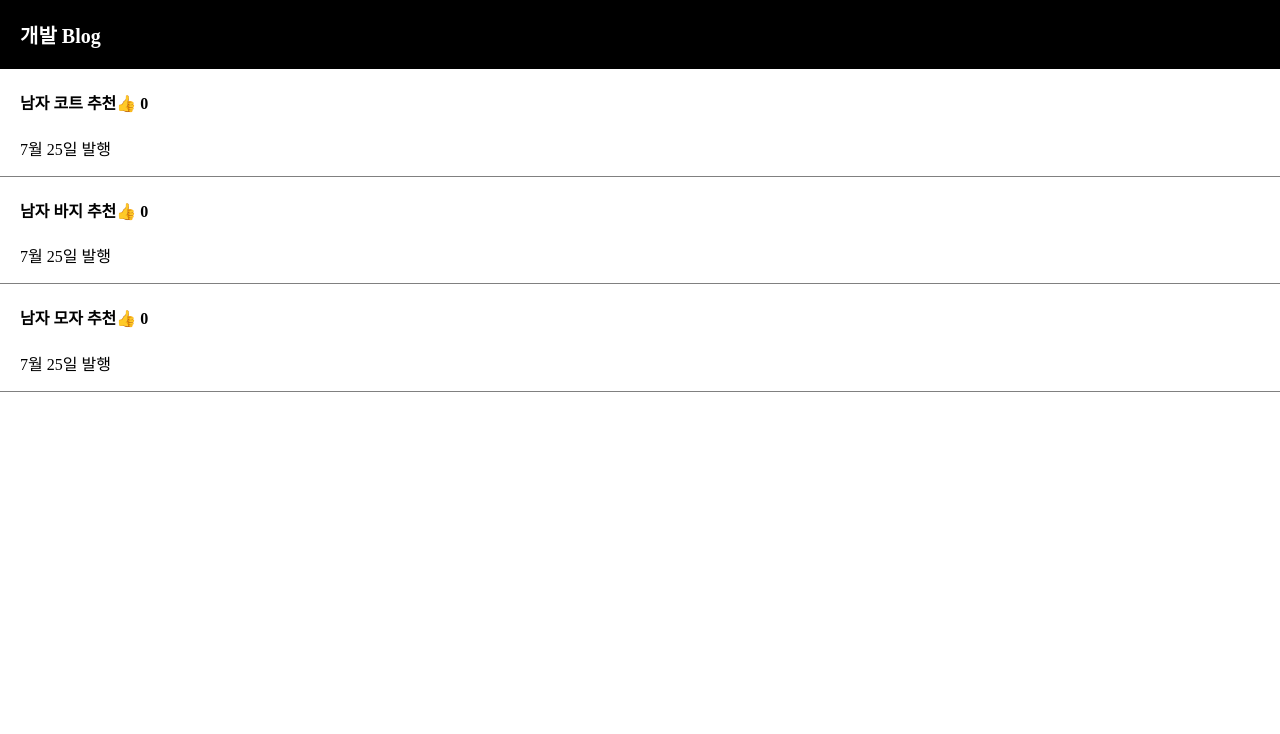
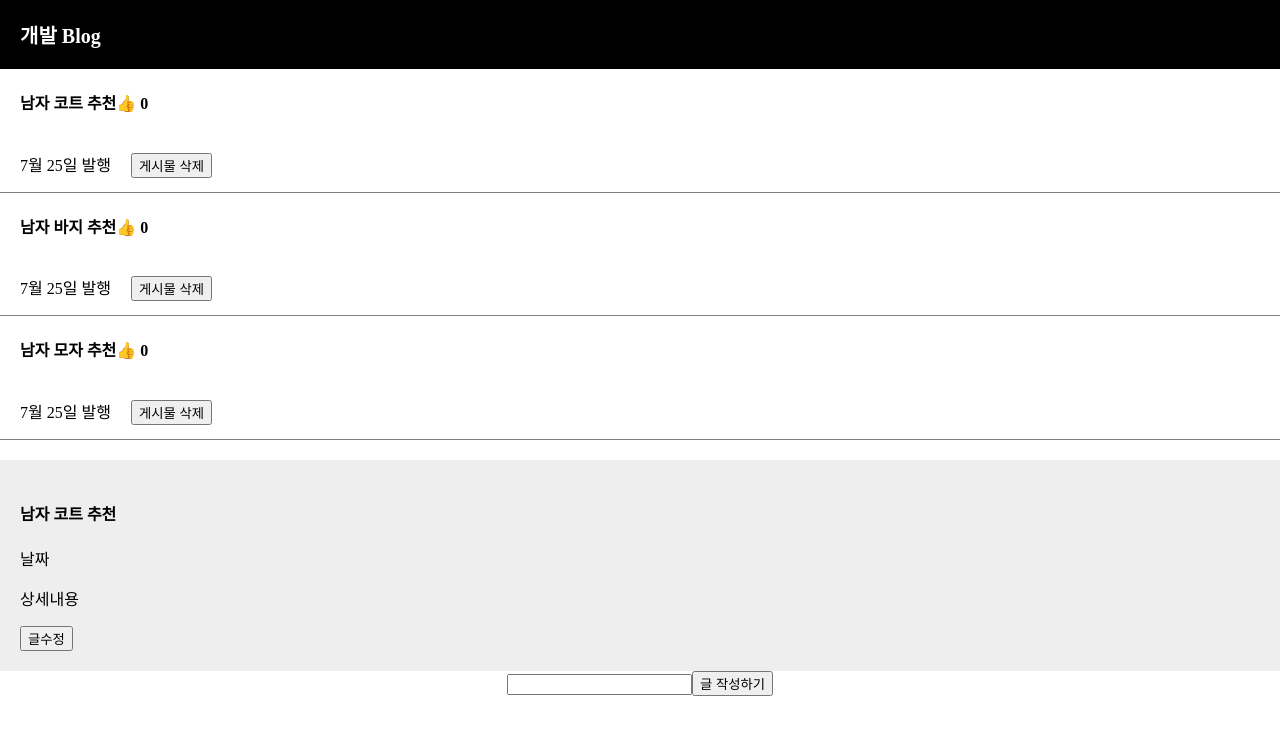
Before and after one commit to whrudwls08/reactBlogProject, a React (Create React App) app: page / in a window 1280 px wide. Shown: the top 734 px of the page. Built offline with nearby package versions, Linux system fonts and the light colour scheme.

Commit message:
글 추가, 삭제기능 추가

```diff
--- a/src/App.js
+++ b/src/App.js
@@ -5,7 +5,9 @@ function App() {
 
   let [title1, title1change] = useState(['남자 코트 추천', '남자 바지 추천', '남자 모자 추천']);
   let [like, likeUp] = useState([0, 0, 0]);
-  let [modal, setModal] = useState(false)
+  let [modal, setModal] = useState(true)
+  let [modalTitle, setModalTitle] = useState(0)
+  let [inputValue, setInputValue] = useState('');
 
   return (
     <div className="App">
@@ -43,34 +45,50 @@ function App() {
         title1.map((val, i) => {
           return (
             <div className="list">
-              <h4 onClick={() => {
-                setModal(!modal)
-              }}>{val}
-            <span onClick={() => {
+              <h4 onClick={() => { setModal(!modal); setModalTitle(i) }}>{val}
+                <span onClick={(e) => {
+                  e.stopPropagation();
                   let temp = [...like]
                   temp[i] = temp[i] + 1
                   likeUp(temp)
-                }}>👍</span> {like[i]}
+                }}>👍 {like[i]}</span>
               </h4>
-              <p>7월 25일 발행</p>
+              <p style={{ display: 'inline-block', marginRight: '20px'}}>7월 25일 발행</p>
+              <button onClick={()=>{
+                let temp = [...title1]
+                temp.splice(i,1)
+                title1change(temp)
+              }}> 게시물 삭제</button>
             </div>
           )
         })
       }
+
       {
-        modal === true ? <Modal /> : null
+        modal == true ? <Modal modalTitle={modalTitle} title1={title1} title1change={title1change} /> : null
       }
 
+      <input onChange={(e) => { setInputValue(e.target.value) }}></input>
+      <button onClick={() => {
+        let temp = [...title1]
+        temp.unshift(inputValue)
+        title1change(temp)
+      }}>글 작성하기</button>
     </div>
   );
 }
 
-function Modal() {
+function Modal(props) {
   return (
     <div className="modal">
-      <h4>제목</h4>
+      <h4>{props.title1[props.modalTitle]}</h4>
       <p>날짜</p>
       <p>상세내용</p>
+      <button onClick={() => {
+        let temp = [...props.title1]
+        temp[0] = '여자 코트 추천'
+        props.title1change(temp)
+      }}> 글수정 </button>
     </div>
   )
 }
```
